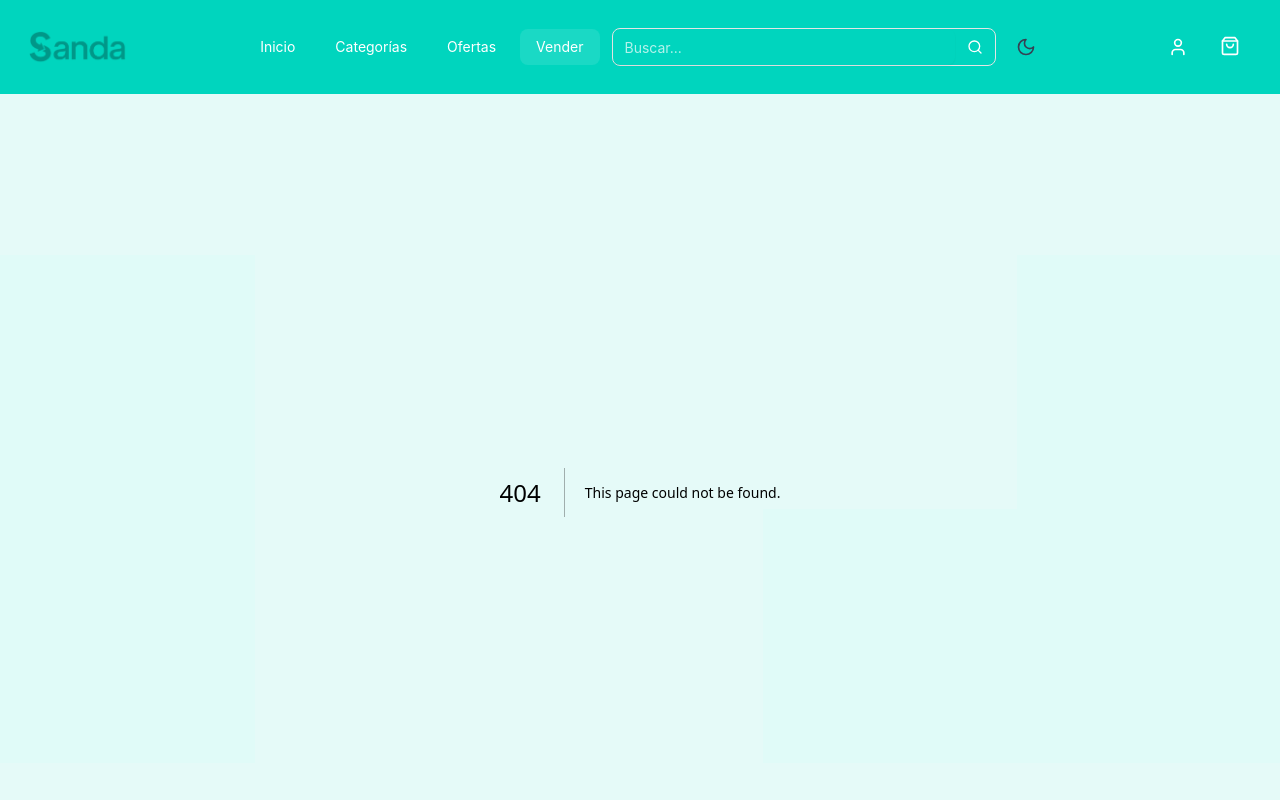
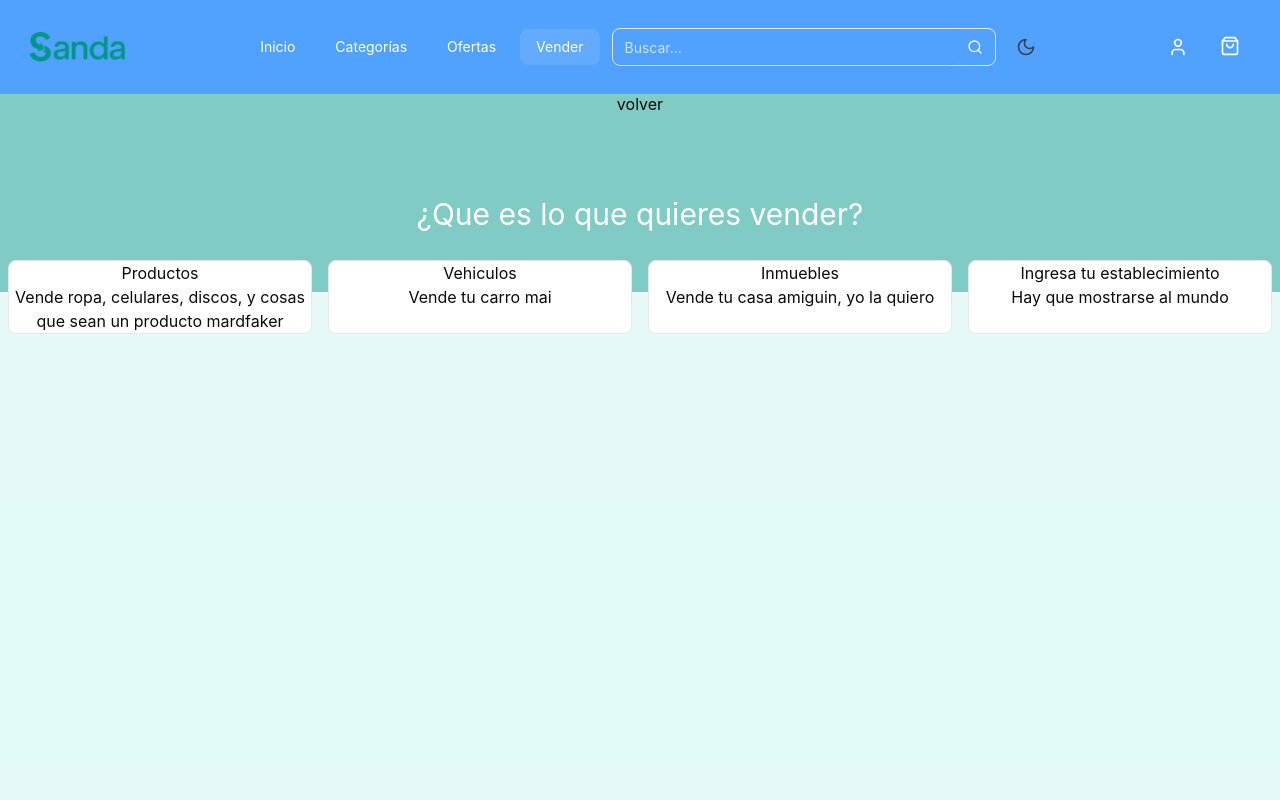
Before and after one commit to ga1ker/sanda-ecommerce, a Next.js app: page /vender in a window 1280 px wide. Before the commit this address had no page. Shown: the top 800 px of the page. Built offline with nearby package versions, Linux system fonts and the light colour scheme.

Commit message:
01 vender

```diff
--- /dev/null
+++ b/app/vender/page.tsx
@@ -0,0 +1,8 @@
+import { AddProductForm } from "@/components/vender/AddProduct";
+import { CategoriaProducto } from "@/components/vender/CategoriaProd";
+
+export default function Vender () {
+    return (
+        <CategoriaProducto/>
+    )
+}
--- a/components/header.tsx
+++ b/components/header.tsx
@@ -29,7 +29,7 @@ export const Header = () => {
 
     return (
         <>
-            <header className="flex top-0 z-50 fixed mb-48 justify-between space-x-2 w-screen transition dark:bg-gray-900 bg-teal-400 p-7">
+            <header className="flex top-0 z-50 fixed mb-48 justify-between space-x-2 w-screen transition dark:bg-gray-900 bg-blue-400 p-7">
                 <Logo />
                 <div className="flex gap-3 w-full justify-center">
                     <Navigation />
--- /dev/null
+++ b/components/vender/AddInmueble.tsx
@@ -0,0 +1,26 @@
+import { useState } from "react"
+
+export const AddInmuebleForm = () =>  {
+    const [pasoActual, setPasoActual] = useState(1)
+
+return(
+    <>
+            {
+                pasoActual === 1 && (
+                    <>
+                        <h1>Este es el paso 1</h1>
+                        <button onClick={()=> setPasoActual(2)}>Pasa</button>
+                    </>
+                )
+            }
+
+            {
+                pasoActual === 2 &&(
+                    <>
+                        <h1>Este es el paso 2</h1>
+                    </>
+                )
+            }
+            </>
+)
+}
--- /dev/null
+++ b/components/vender/AddProduct.tsx
@@ -0,0 +1,31 @@
+import { useState } from "react"
+
+export const AddProductForm = () =>  {
+    const [pasoActual, setPasoActual] = useState(1)
+    const [categoriaProducto, setCategoriaProducto] = useState("")
+    const [nombreProducto, setNombreProducto] = useState("")
+    const [descripcionProducto, setDescripcionProducto] = useState("")
+    const [imagenProducto, setImagenProducto] = useState("")
+    const [precioProducto, setPrecioProducto] = useState(0)
+
+return(
+    <>
+            {
+                pasoActual === 1 && (
+                    <>
+                        <h1>Este es el paso 1</h1>
+                        <button onClick={()=> setPasoActual(2)}>Pasa</button>
+                    </>
+                )
+            }
+
+            {
+                pasoActual === 2 &&(
+                    <>
+                        <h1>Este es el paso 2</h1>
+                    </>
+                )
+            }
+            </>
+)
+}
--- /dev/null
+++ b/components/vender/AddTienda.tsx
@@ -0,0 +1,26 @@
+import { useState } from "react"
+
+export const AddTiendaForm = () =>  {
+    const [pasoActual, setPasoActual] = useState(1)
+
+return(
+    <>
+            {
+                pasoActual === 1 && (
+                    <>
+                        <h1>Este es el paso 1</h1>
+                        <button onClick={()=> setPasoActual(2)}>Pasa</button>
+                    </>
+                )
+            }
+
+            {
+                pasoActual === 2 &&(
+                    <>
+                        <h1>Este es el paso 2</h1>
+                    </>
+                )
+            }
+            </>
+)
+}
--- /dev/null
+++ b/components/vender/AddVehiculo.tsx
@@ -0,0 +1,26 @@
+import { useState } from "react"
+
+export const AddVehiculoForm = () =>  {
+    const [pasoActual, setPasoActual] = useState(1)
+
+return(
+    <>
+            {
+                pasoActual === 1 && (
+                    <>
+                        <h1>Este es el paso 1</h1>
+                        <button onClick={()=> setPasoActual(2)}>Pasa</button>
+                    </>
+                )
+            }
+
+            {
+                pasoActual === 2 &&(
+                    <>
+                        <h1>Este es el paso 2</h1>
+                    </>
+                )
+            }
+            </>
+)
+}
--- /dev/null
+++ b/components/vender/CategoriaProd.tsx
@@ -0,0 +1,84 @@
+'use client'
+import { useState } from "react"
+import { AddProductForm } from "./AddProduct"
+import { AddVehiculoForm } from "./AddVehiculo"
+import { AddInmuebleForm } from "./AddInmueble"
+import { AddTiendaForm } from "./AddTienda"
+
+export const CategoriaProducto = () =>{
+    const [CategoriaSeleccionada, setCategoriaSeleccionada] = useState("")
+
+    const mostrarFormulario = ()=>{
+        switch(CategoriaSeleccionada){
+            case "Productos":
+                return(
+                    <div>
+                        <AddProductForm />
+                    </div>
+                )
+            case "Vehiculo":
+                return(
+                    <div>
+                        <AddVehiculoForm />
+                    </div>
+                )
+            case "Inmuebles":
+                return(
+                    <div>
+                        <AddInmuebleForm />
+                    </div>
+                )
+            case "Establecimiento":
+                return(
+                    <div>
+                        <AddTiendaForm />
+                    </div>
+                )
+            default:
+                return null
+        }
+    }
+    return(
+        <>{
+            <div className="bg-[#80cbc4] text-center h-[200px]">
+            <p> volver</p>
+        <div className=" pt-20">
+        <h1 className="mb-5 text-3xl text-white ">¿Que es lo que quieres vender?</h1>
+        <div className="grid grid-cols-4">
+            <div
+            className="m-2 bg-white rounded-md border  border-gray-200 cursor-pointer"
+            onClick={()=> setCategoriaSeleccionada("Productos")}
+            >
+                <h1 className="">Productos</h1>
+                <p>Vende ropa, celulares, discos, y cosas que sean  un producto mardfaker</p>
+            </div>
+            <div
+            className="m-2 bg-white rounded-md border  border-gray-200 cursor-pointer"
+            onClick={()=> setCategoriaSeleccionada("Vehiculo")}
+            >
+                <h1>Vehiculos</h1>
+                <p>Vende tu carro mai</p>
+            </div>
+            <div
+            className="m-2 bg-white rounded-md border  border-gray-200 cursor-pointer"
+            onClick={()=> setCategoriaSeleccionada("Inmuebles")}
+            >
+                <h1>Inmuebles</h1>
+                <p>Vende tu casa amiguin, yo la quiero</p>
+            </div>
+            <div
+            className="m-2 bg-white rounded-md border  border-gray-200 cursor-pointer"
+            onClick={()=> setCategoriaSeleccionada("Establecimiento")}
+            >
+                <h1>Ingresa tu establecimiento</h1>
+                <p>Hay que mostrarse al mundo</p>
+            </div>
+        </div>
+         <div className="px-4 mt-5">{mostrarFormulario()}</div>
+        </div>
+
+        </div>
+         }
+        </>
+    )
+}
```
Also changed, not shown: 1 other file (tests, documents, lock files or other folders).
